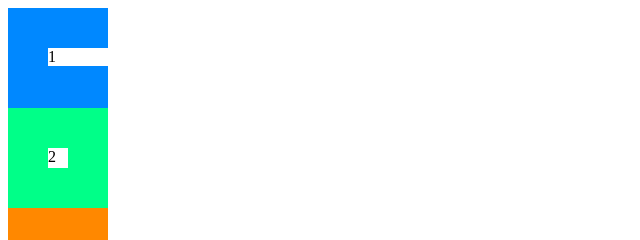
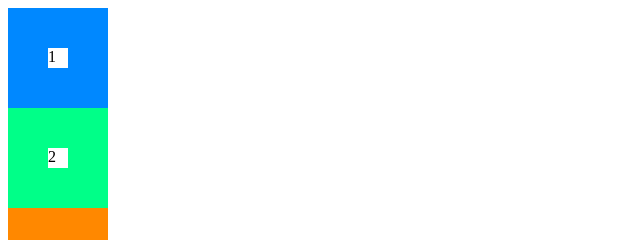
Before and after one commit to zhanmqGithub/know, a plain HTML site: page Web/CSS/子元素居中.html in a window 1280 px wide. Shown: the top 240 px of the page, 0-640 px from the left. Drawn offline with Linux system fonts and the light colour scheme.

Commit message:
简化代码

```diff
--- a/Web/CSS/子元素居中.html
+++ b/Web/CSS/子元素居中.html
@@ -115,7 +115,7 @@
 	</head>
 	<body>
 		<div class="first parent-size">
-			<div class="first-children"><span>1</span></div>
+			<div class="first-children children-size"><span>1</span></div>
 		</div>
 		<!-- 父元素加clear-fix触发BFC结界 -->
 		<div class="second parent-size clear-fix">
```
